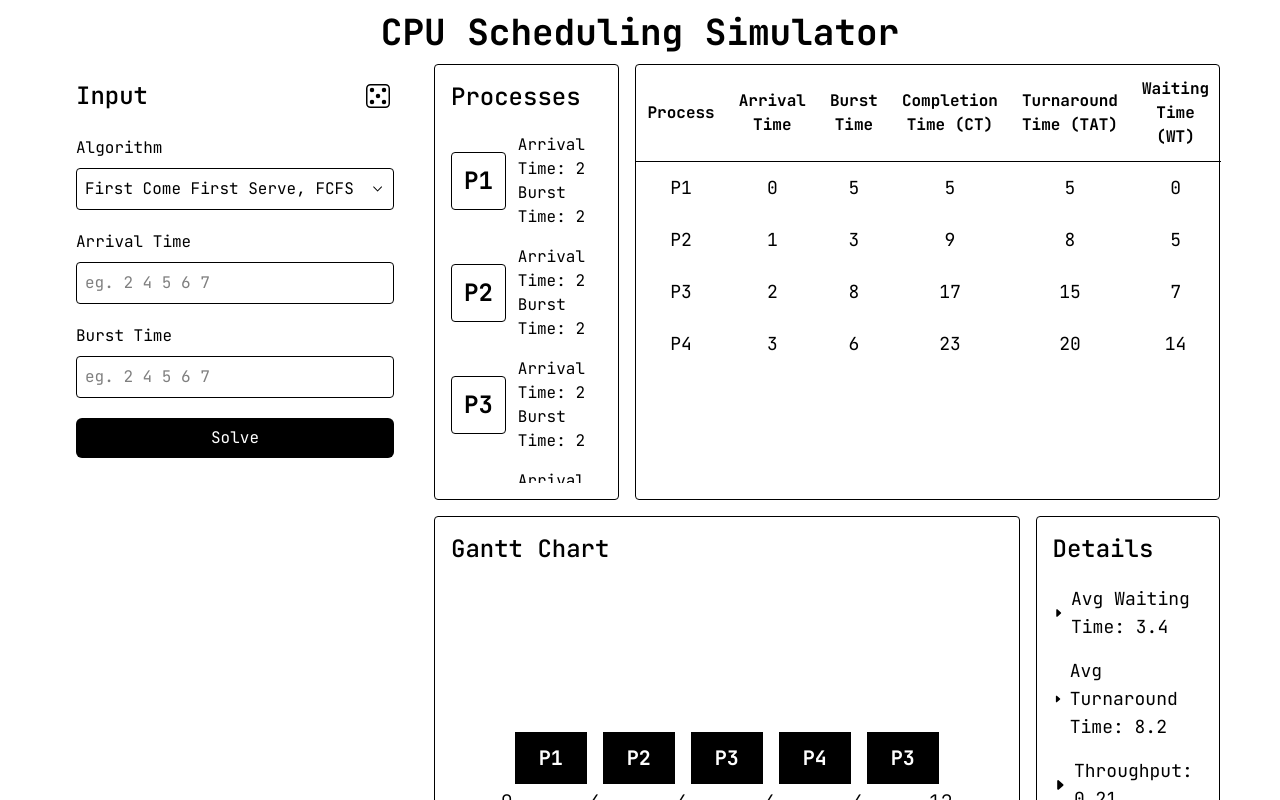
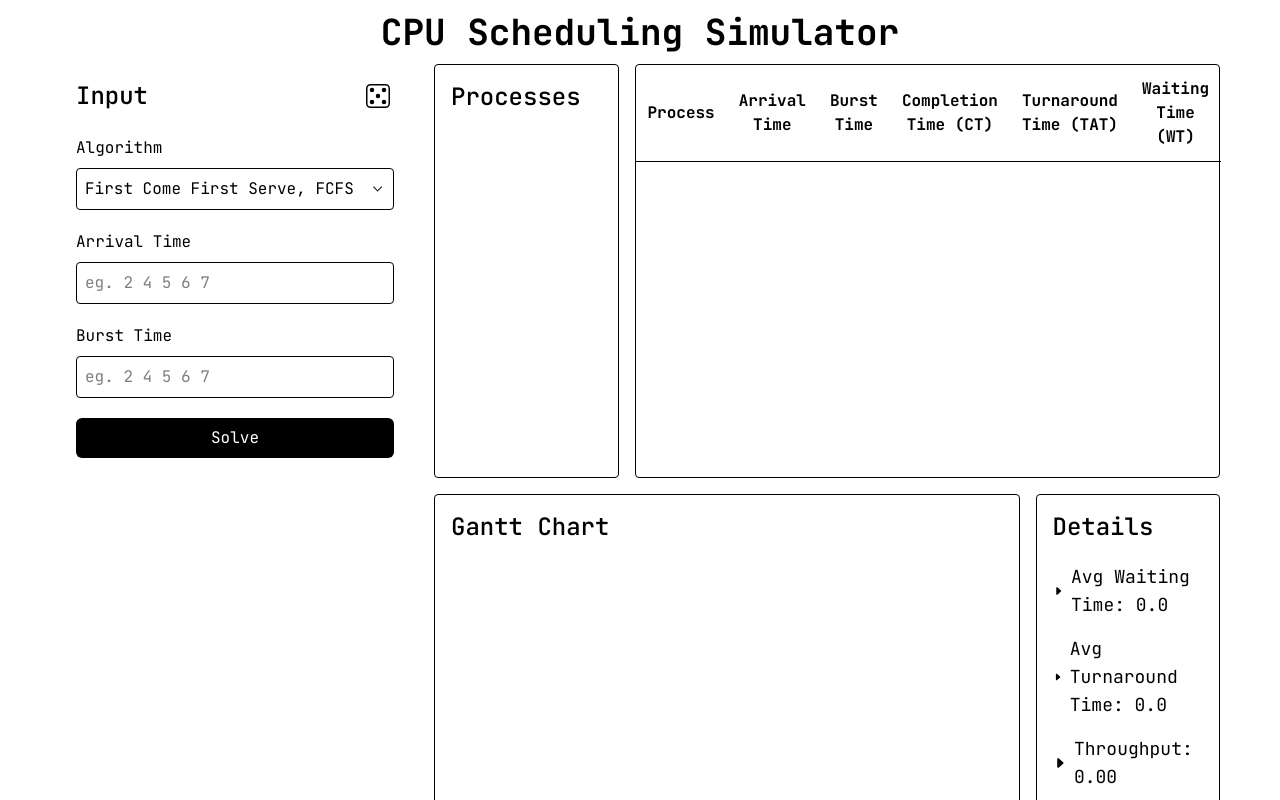
Before and after one commit to Sudhanshu611/cpu-scheduling-simulator, a React (Vite) app: page / in a window 1280 px wide. Shown: the top 800 px of the page. Built offline with nearby package versions, Linux system fonts and the light colour scheme.

Commit message:
fcfs and sjf algo wroked

```diff
--- a/package.json
+++ b/package.json
@@ -13,6 +13,7 @@
     "@tailwindcss/vite": "^4.1.17",
     "class-variance-authority": "^0.7.1",
     "clsx": "^2.1.1",
+    "framer-motion": "^12.23.25",
     "lucide-react": "^0.555.0",
     "react": "^19.2.0",
     "react-dom": "^19.2.0",
--- a/src/Algorithm/fcfs.js
+++ b/src/Algorithm/fcfs.js
@@ -0,0 +1,46 @@
+export default function fcfs(process) {
+    let proc = process.map(p => ({ ...p }));
+    proc.sort((a, b) => a.arrival - b.arrival);
+
+    let time = 0;
+    let gantt = [];
+
+    for (const p of proc) {
+
+        // HANDLE IDLE TIME CORRECTLY
+        if (time < p.arrival) {
+            gantt.push({
+                pid: "idle",
+                start: time,
+                end: p.arrival
+            });
+            time = p.arrival;
+        }
+
+        // PROCESS EXECUTION
+        gantt.push({
+            pid: p.pid,
+            start: time,
+            end: time + Number(p.burst)
+        });
+
+        p.completion = time + Number(p.burst);
+        time = p.completion;
+    }
+
+    let metrics = proc.map((p) => {
+        const tat = p.completion - Number(p.arrival);
+        const wait = tat - Number(p.burst);
+
+        return {
+            pid: p.pid,
+            arrival: Number(p.arrival),
+            burst: Number(p.burst),
+            completion: p.completion,
+            tat,
+            wait
+        };
+    });
+
+    return { gantt, metrics };
+}
--- /dev/null
+++ b/src/Algorithm/selector.js
@@ -0,0 +1,14 @@
+import fcfs from './fcfs.js';
+import sjf from './sjf.js'
+export default function selector(code, process){
+    if (code === 'fcfs'){
+        return fcfs(process);
+    }
+    else if (code === 'sjf'){
+        return sjf(process);
+    }
+    return {
+        gantt: [],
+        metrics: []
+    };
+}
--- a/src/Algorithm/sjf.js
+++ b/src/Algorithm/sjf.js
@@ -0,0 +1,58 @@
+export default function sjf(process) {
+  let proc = process.map((p) => ({ ...p, done: false }));
+
+  let time = 0;
+  let completed = 0;
+  let gantt = [];
+  const n = proc.length;
+
+  while (completed < n) {
+    let ready = proc.filter((p) => p.arrival <= time && !p.done);
+
+    if (ready.length === 0) {
+      let nextArrival = Math.min(
+        ...proc.filter((p) => !p.done).map((p) => p.arrival)
+      );
+
+      gantt.push({
+        pid: 'idle',
+        start: 0,
+        end: nextArrival
+      });
+
+      time = nextArrival;
+      continue;
+    }
+
+    ready.sort((a, b) => a.burst - b.burst);
+    let p = ready[0];
+
+    gantt.push({
+        pid: p.pid,
+        start: time,
+        end: time + p.burst
+    });
+
+    time += p.burst;
+    p.completion = time;
+    completed++;
+    p.done = true;
+
+  }
+
+  let metrics = proc.map(p => {
+    const tat = p.completion - p.arrival;
+    const wait = tat - p.burst;
+
+    return {
+        pid: p.pid,
+        arrival: p.arrival,
+        burst: p.burst,
+        completion: p.completion,
+        tat,
+        wait
+    }
+  });
+
+  return { metrics, gantt }
+}
--- a/src/App.jsx
+++ b/src/App.jsx
@@ -1,36 +1,67 @@
-import { useState } from 'react'
-import './App.css';
-import ProcessForm from './Components/ProcessForm'
-import ProcessTable from './Components/ProcessTable'
-import MetricsTable from './Components/MetricsTable'
-import GanttChart from './Components/GanttChart'
-import OtherDetails from './Components/OtherDetails'
+import { useState } from "react";
+import "./App.css";
+import ProcessForm from "./Components/ProcessForm";
+import ProcessTable from "./Components/ProcessTable";
+import MetricsTable from "./Components/MetricsTable";
+import GanttChart from "./Components/GanttChart";
+import OtherDetails from "./Components/OtherDetails";
+import selector from "./Algorithm/selector.js";
+
 
 function App() {
+
   const cpuSchedule = [
     { pid: "P1", burst: 4, start: 0, end: 4 },
     { pid: "P2", burst: 2, start: 4, end: 6 },
     { pid: "P3", burst: 6, start: 6, end: 12 },
     { pid: "P4", burst: 6, start: 6, end: 12 },
     { pid: "P3", burst: 6, start: 6, end: 12 },
-
   ];
-
+  const algorithm = [
+    {
+      name: "First Come First Serve, FCFS",
+      code: "fcfs",
+    },
+    {
+      name: "Shortest Job First, SJF (non-preemptive)",
+      code: "sjf",
+    },
+    {
+      name: "Shortest Remaining Time First, SRTF",
+      code: "srtf",
+    },
+    {
+      name: "Round-Robin, RR",
+      code: "rr",
+    },
+    {
+      name: "Priority",
+      code: "p",
+    },
+  ];
+  const [algo, setAlgo] = useState(algorithm[0]);
+  const [process, setProcess] = useState([]);
+  const { metrics, gantt } = selector(algo.code, process);
   return (
-    <div className='font-jet'>
-      <h2 className='text-4xl font-bold p-3'>CPU Scheduling Simulator</h2>
-      <div className=' h-[calc(100vh-36px-56px)] w-[calc(100vw-120px)] mx-auto grid grid-cols-[350px_1fr] gap-6'>
-        <ProcessForm />
-        <div className='h-full w-full rounded grid grid-cols-4 grid-rows-2 gap-4'>
-          <ProcessTable />
-          <MetricsTable />
-          <GanttChart schedule={cpuSchedule} />
-          <OtherDetails />
+    <div className="font-jet">
+      <h2 className="text-4xl font-bold p-3">CPU Scheduling Simulator</h2>
+      <div className=" h-[calc(100vh-36px-56px)] w-[calc(100vw-120px)] mx-auto grid grid-cols-[350px_1fr] gap-6">
+        <ProcessForm
+          process={process}
+          setProcess={setProcess}
+          setAlgo={setAlgo}
+          algo={algo}
+          algorithm={algorithm}
+        />
+        <div className="h-full w-full rounded grid grid-cols-4 grid-rows-2 gap-4">
+          <ProcessTable process={process} />
+          <MetricsTable metrics={metrics}/>
+          <GanttChart gantt={gantt}/>
+          <OtherDetails metrics={metrics} gantt={gantt}/>
         </div>
       </div>
     </div>
-  )
+  );
 }
 
-
-export default App
+export default App;
--- a/src/Components/GanttChart.jsx
+++ b/src/Components/GanttChart.jsx
@@ -1,18 +1,28 @@
 import React from "react";
+import { motion } from "framer-motion";
 
-const GanttChart = ({ schedule }) => {
+const GanttChart = ({ gantt }) => {
 
   return (
     <div className="flex flex-col gap-4 col-span-3 p-4 border rounded">
-        <div className="text-left text-2xl font-medium bg-white">Gantt Chart</div>
+      <div className="text-left text-2xl font-medium bg-white">Gantt Chart</div>
+
       <div
+        key={gantt.map((g) => g.pid + g.start + g.end).join("-")}
         className="flex relative w-full my-auto justify-center gap-4"
       >
-        {schedule.map((p, i) => {
+        {gantt.map((p, i) => {
           return (
-            <div
+            <motion.div
               key={i}
-              className="flex items-center justify-center bg-black text-white relative text-xl font-bold py-3 px-6"
+              className="flex items-center justify-center bg-black text-white relative text-xl font-bold py-3 px-6 rounded"
+              initial={{ x: -40, opacity: 0 }}
+              animate={{ x: 0, opacity: 1 }}
+              transition={{
+                duration: 0.4,
+                delay: i * 0.2, // stagger animation
+                ease: "easeOut",
+              }}
             >
               {p.pid}
 
@@ -22,10 +32,12 @@ const GanttChart = ({ schedule }) => {
               </span>
 
               {/* End Time */}
-              { i === schedule.length -1 && <span className="absolute -right-3.5 -bottom-8 text-black font-light">
-                {p.end}
-              </span>}
-            </div>
+              {i === gantt.length - 1 && (
+                <span className="absolute -right-3.5 -bottom-8 text-black font-light">
+                  {p.end}
+                </span>
+              )}
+            </motion.div>
           );
         })}
       </div>
--- a/src/Components/MetricsTable.jsx
+++ b/src/Components/MetricsTable.jsx
@@ -1,6 +1,7 @@
 import React from "react";
+import selector from '../Algorithm/selector.js';
 
-export default function MetricsTable() {
+export default function MetricsTable({ metrics }) {
   return (
     <div className="col-span-3 border w-full rounded ">
       <table className=" border-collapse text-center w-full">
@@ -16,38 +17,18 @@ export default function MetricsTable() {
         </thead>
 
         <tbody className="text-lg">
-          <tr>
-            <td className="p-3">P1</td>
-            <td className="p-3">0</td>
-            <td className="p-3">5</td>
-            <td className="p-3">5</td>
-            <td className="p-3">5</td>
-            <td className="p-3">0</td>
-          </tr>
-          <tr>
-            <td className="p-3">P2</td>
-            <td className="p-3">1</td>
-            <td className="p-3">3</td>
-            <td className="p-3">9</td>
-            <td className="p-3">8</td>
-            <td className="p-3">5</td>
-          </tr>
-          <tr>
-            <td className="p-3">P3</td>
-            <td className="p-3">2</td>
-            <td className="p-3">8</td>
-            <td className="p-3">17</td>
-            <td className="p-3">15</td>
-            <td className="p-3">7</td>
-          </tr>
-          <tr>
-            <td className="p-3">P4</td>
-            <td className="p-3">3</td>
-            <td className="p-3">6</td>
-            <td className="p-3">23</td>
-            <td className="p-3">20</td>
-            <td className="p-3">14</td>
-          </tr>
+          {metrics.map((m, keyIndex) => {
+            return (
+              <tr key={keyIndex}>
+                <td className="p-3">{m.pid}</td>
+                <td className="p-3">{m.arrival}</td>
+                <td className="p-3">{m.burst}</td>
+                <td className="p-3">{m.completion}</td>
+                <td className="p-3">{m.tat}</td>
+                <td className="p-3">{m.wait}</td>
+              </tr>
+            );
+          })}
         </tbody>
       </table>
     </div>
--- a/src/Components/ProcessTable.jsx
+++ b/src/Components/ProcessTable.jsx
@@ -1,80 +1,26 @@
 import React from "react";
 
-export default function ProcessTable() {
+export default function ProcessTable({ process }) {
   return (
     <div className=" w-full min-h-[350px] border p-4 rounded">
-      <div className="text-left text-2xl mb-5 font-medium bg-white">Processes</div>
-      <div className="flex flex-col space-y-4 items-start max-h-[350px] overflow-y-auto">
-        <div className="flex items-center gap-3">
-          <div className="text-2xl p-3 border w-fit rounded font-bold">P1</div>
-          <div className="text-left">
-            Arrival Time: 2<br />
-            Burst Time: 2
-          </div>
-        </div>
-        <div className="flex items-center gap-3">
-          <div className="text-2xl p-3 border w-fit rounded font-bold">P2</div>
-          <div className="text-left">
-            Arrival Time: 2<br />
-            Burst Time: 2
-          </div>
-        </div>
-        <div className="flex items-center gap-3">
-          <div className="text-2xl p-3 border w-fit rounded font-bold">P3</div>
-          <div className="text-left">
-            Arrival Time: 2<br />
-            Burst Time: 2
-          </div>
-        </div>
-        <div className="flex items-center gap-3">
-          <div className="text-2xl p-3 border w-fit rounded font-bold">P4</div>
-          <div className="text-left">
-            Arrival Time: 2<br />
-            Burst Time: 2
-          </div>
-        </div>
-        <div className="flex items-center gap-3">
-          <div className="text-2xl p-3 border w-fit rounded font-bold">P4</div>
-          <div className="text-left">
-            Arrival Time: 2<br />
-            Burst Time: 2
-          </div>
-        </div>
-        <div className="flex items-center gap-3">
-          <div className="text-2xl p-3 border w-fit rounded font-bold">P4</div>
-          <div className="text-left">
-            Arrival Time: 2<br />
-            Burst Time: 2
-          </div>
-        </div>
-        <div className="flex items-center gap-3">
-          <div className="text-2xl p-3 border w-fit rounded font-bold">P4</div>
-          <div className="text-left">
-            Arrival Time: 2<br />
-            Burst Time: 2
-          </div>
-        </div>
-        <div className="flex items-center gap-3">
-          <div className="text-2xl p-3 border w-fit rounded font-bold">P4</div>
-          <div className="text-left">
-            Arrival Time: 2<br />
-            Burst Time: 2
-          </div>
-        </div>
-        <div className="flex items-center gap-3">
-          <div className="text-2xl p-3 border w-fit rounded font-bold">P4</div>
-          <div className="text-left">
-            Arrival Time: 2<br />
-            Burst Time: 2
-          </div>
-        </div>
-        <div className="flex items-center gap-3">
-          <div className="text-2xl p-3 border w-fit rounded font-bold">P4</div>
-          <div className="text-left">
-            Arrival Time: 2<br />
-            Burst Time: 2
-          </div>
-        </div>
+      <div className="text-left text-2xl mb-5 font-medium bg-white">
+        Processes
+      </div>
+      <div className="flex flex-col space-y-4 items-start max-h-[340px] overflow-y-auto">
+        {process.map((p, keyIndex) => {
+          return (
+            <div className="flex items-center gap-3" key={keyIndex}>
+              <div className="text-2xl p-3 border w-fit rounded font-bold">
+                {p.pid}
+              </div>
+              <div className="text-left">
+                Arrival Time: {p.arrival}
+                <br />
+                Burst Time: {p.burst}
+              </div>
+            </div>
+          );
+        })}
       </div>
     </div>
   );
```
Also changed, not shown: src/Components/OtherDetails.jsx (+45 -5 lines), src/Components/ProcessForm.jsx (+77 -50 lines), 1 other file (tests, documents, lock files or other folders). Lines whose indentation alone changed are shown as unchanged.
